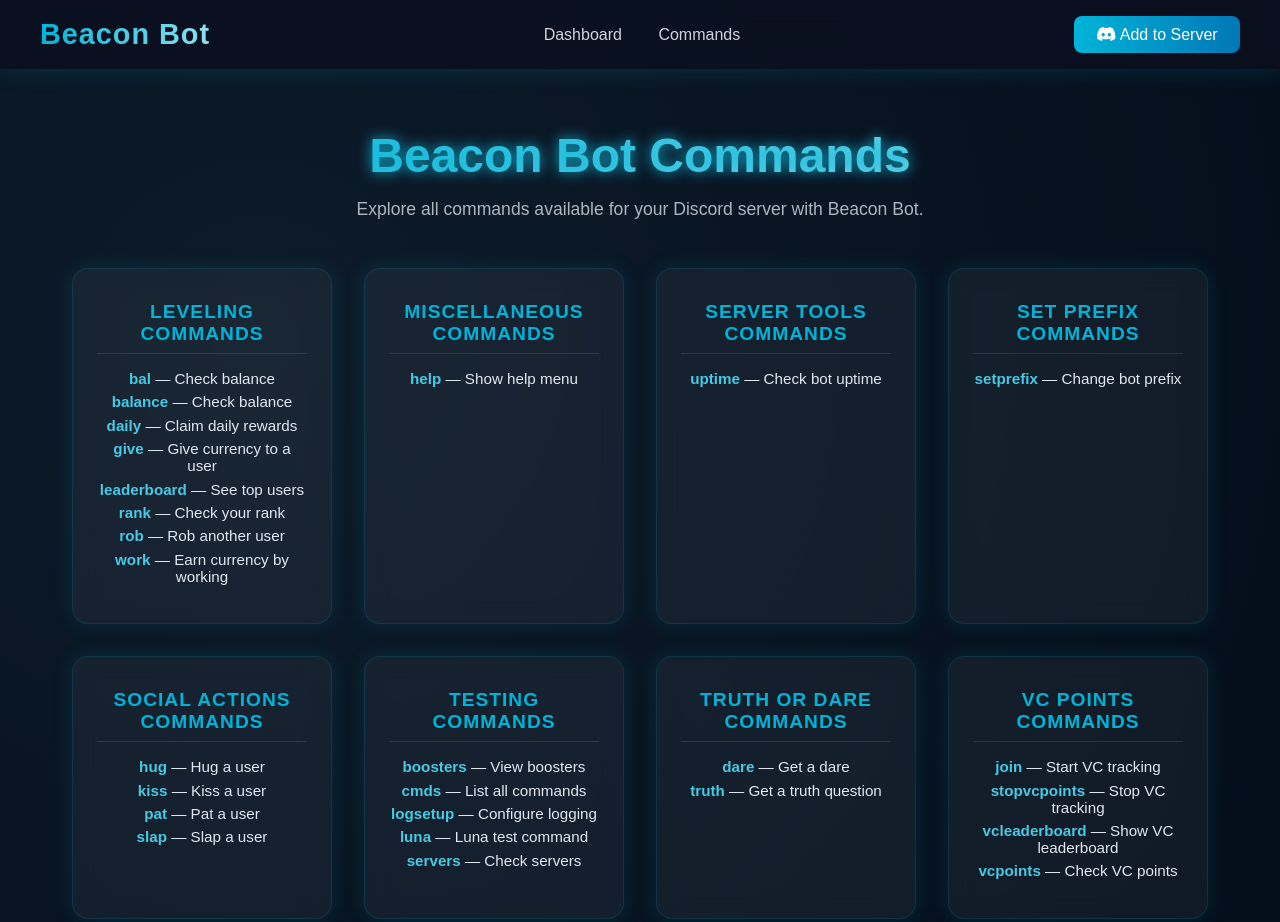
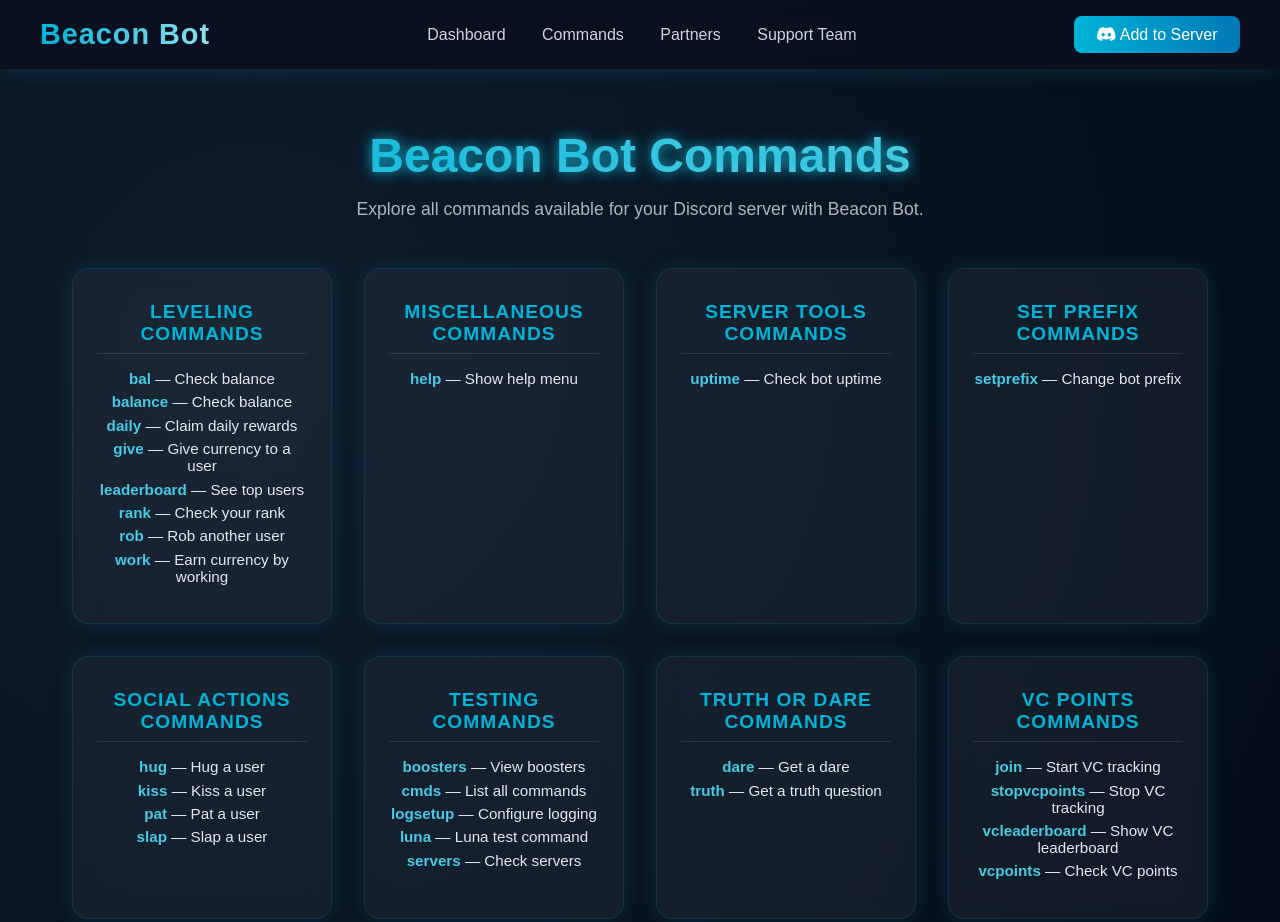
Before and after one commit to beaconbotorg/beaconbot-web, a plain HTML site: page commands/index.html in a window 1280 px wide. Shown: the top 922 px of the page. Drawn offline with Linux system fonts and the light colour scheme.

Commit message:
Update navigation links in index.html
Added new links to the navigation bar for Partners and Support Team.

```diff
--- a/commands/index.html
+++ b/commands/index.html
@@ -45,6 +45,8 @@
     <nav class="nav-links">
       <a href="https://beaconbot.site">Dashboard</a>
       <a href="https://beaconbot.site/commands">Commands</a>
+      <a href="https://beaconbot.site/partners">Partners</a>
+      <a href="https://beaconbot.site/support-team">Support Team</a>
     </nav>
     <button class="login-btn" id="loginBtn">
       <i class="fa-brands fa-discord"></i> Add to Server
```
